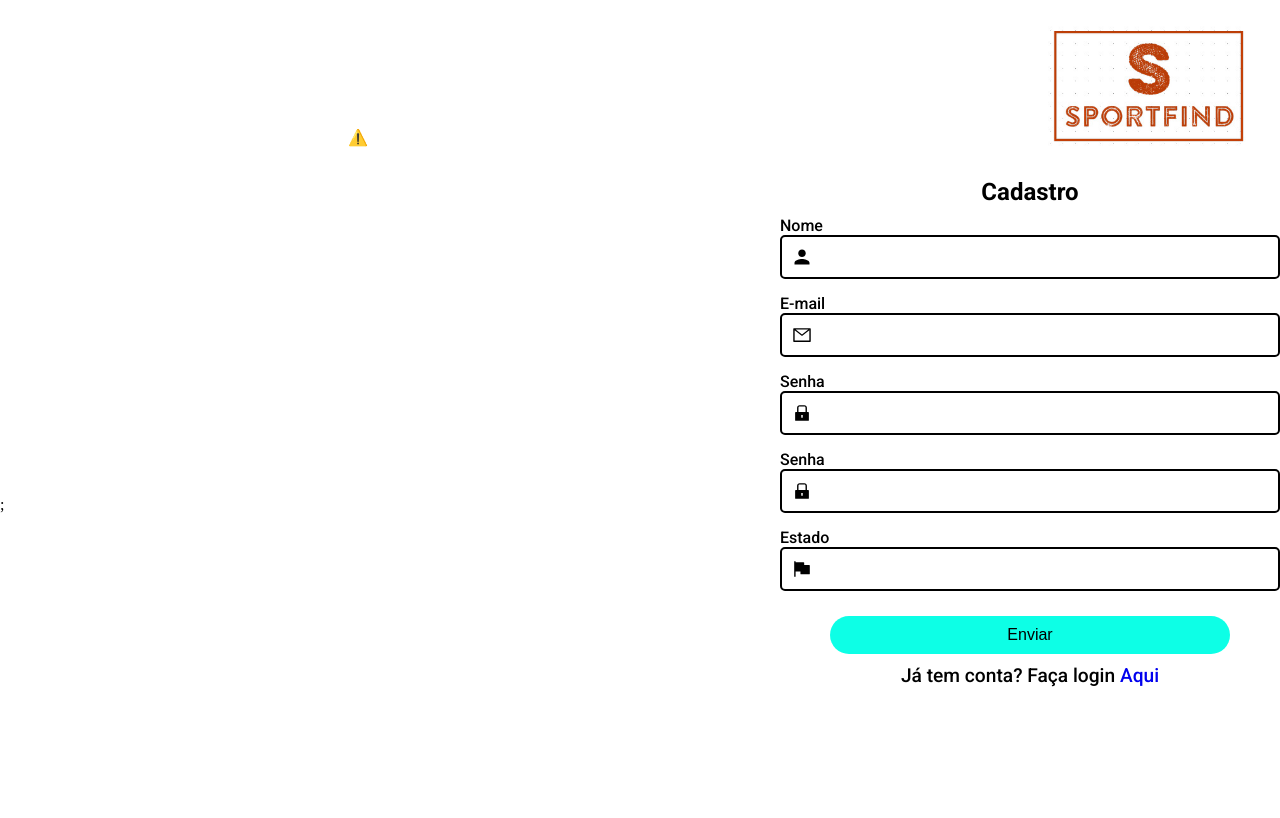
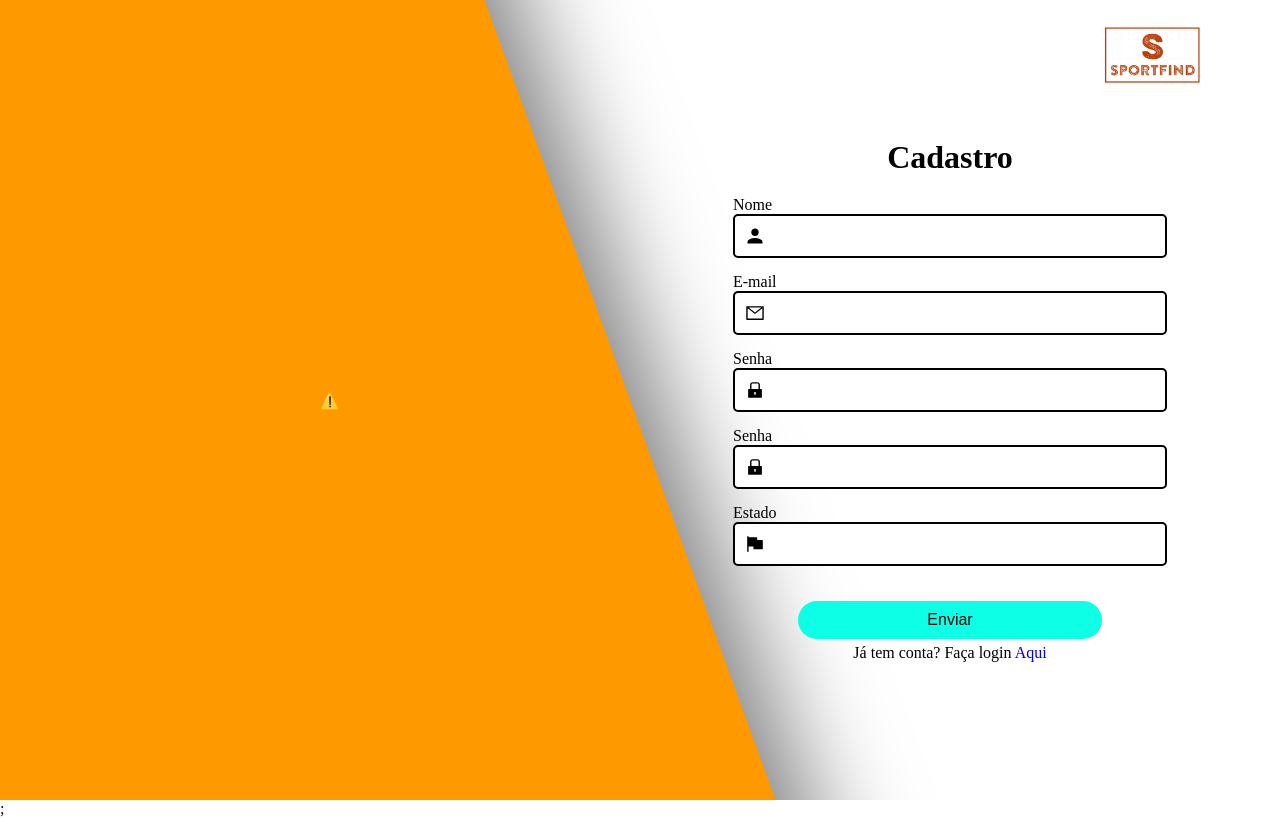
Before and after one commit to vilsonneto/sport-find, a React (Create React App) app: page /register in a window 1280 px wide. Built offline with nearby package versions, Linux system fonts and the light colour scheme; no server answers.

Commit message:
feat:adicionado background a figura

```diff
--- a/src/pages/Register/index.tsx
+++ b/src/pages/Register/index.tsx
@@ -1,5 +1,12 @@
 import { Player } from "@lottiefiles/react-lottie-player";
-import { Article, Header, SVG } from "../Register/styles";
+import {
+  Background,
+  Container,
+  Header,
+  Content,
+  ContainerForm,
+  ContainerImage,
+} from "../Register/styles";
 import logo from "../../assets/logo.jpeg";
 import { useAuth } from "../../providers/Auth";
 import Input from "../../components/Input";
@@ -57,20 +64,25 @@
     <>
       <Header>
         <Link to="/">
-          <img src={logo} alt="" />
+          <img src={logo} alt="image_logo" />
         </Link>
       </Header>
-      <Article>
-        <SVG>
+      <Container>
+        <Background />
+        <Content>
+          <ContainerImage>
             <Player
               src="https://assets2.lottiefiles.com/packages/lf20_dqzlxqtl.json"
               style={{ width: "400px", height: "400px" }}
               loop
               autoplay
             ></Player>
-        </SVG>
+          </ContainerImage>
+          <ContainerForm>
             <form onSubmit={handleSubmit(handleForm)}>
               <h1>Cadastro</h1>
+              <ul>
+                <li>
                   <Input
                     error={errors.username?.message}
                     name="username"
@@ -78,6 +90,8 @@
                     icon={IoMdPerson}
                     register={register}
                   />
+                </li>
+                <li>
                   <Input
                     error={errors.email?.message}
                     name="email"
@@ -85,6 +99,8 @@
                     icon={AiOutlineMail}
                     register={register}
                   />
+                </li>
+                <li>
                   <Input
                     error={errors.password?.message}
                     name="password"
@@ -93,6 +109,8 @@
                     icon={AiFillLock}
                     register={register}
                   />
+                </li>
+                <li>
                   <Input
                     error={errors.verifyPassword?.message}
                     name="verifyPassword"
@@ -101,6 +119,8 @@
                     icon={AiFillLock}
                     register={register}
                   />
+                </li>
+                <li>
                   <Input
                     error={errors.state?.message}
                     name="state"
@@ -108,14 +128,20 @@
                     icon={AiFillFlag}
                     register={register}
                   />
+                </li>
+                <li>
                   <Button type="submit" variantGreen={variantGreen}>
                     Enviar
                   </Button>
                   <span>
                     Já tem conta? Faça login <Link to="/login"> Aqui </Link>
                   </span>
+                </li>
+              </ul>
             </form>
-      </Article>
+          </ContainerForm>
+        </Content>
+      </Container>
     </>
   );
 };
--- a/src/pages/Register/styles.ts
+++ b/src/pages/Register/styles.ts
@@ -1,80 +1,112 @@
 import styled from "styled-components";
 
-export const Header = styled.header`
-  display: flex;
-  justify-content: center;
-  img {
-    width: 200px;
-  }
+export const Background = styled.div`
+  display: none;
 
-  @media (min-width: 1024px) {
-    max-width: 1280px;
+  @media only screen and (min-width: 1024px) {
+    display: block;
+
+    width: 100vw;
+    height: 300vh;
+
+    background-color: var(--orange);
+    box-shadow: 5px 0px 100px 25px rgba(0, 0, 0, 0.5);
+
+    transform: rotate(-20deg);
+
     position: absolute;
-    top: 0;
-    right: 0;
-    padding: 2%2rem;
+    top: -100%;
+    right: 54%;
+    z-index: -1;
   }
 `;
 
-export const Article = styled.article`
+export const Header = styled.header`
+  position: absolute;
+  top: 25px;
+  left: 50%;
+
+  z-index: 1;
+
+  transform: translateX(-50%);
+
+  img {
+    width: 100px;
+  }
+
+  @media only screen and (min-width: 1024px) {
+    left: 90%;
+    display: flex;
+    justify-self: flex-end;
+  }
+
+  @media only screen and (min-width: 1440px) {
+    max-width: 1280px;
+  }
+`;
+
+export const Container = styled.main`
+  height: 100vh;
+
+  padding: 0 20px;
+
   display: flex;
   justify-content: center;
+  align-items: center;
 
+  position: relative;
+  overflow: hidden;
+`;
+
+export const Content = styled.article`
+  max-width: 400px;
+  width: 100%;
+
+  text-align: center;
+
+  @media only screen and (min-width: 1024px) {
+    max-width: 1280px;
+
+    display: flex;
+    justify-content: space-around;
+    align-items: center;
+  }
+`;
+
+export const ContainerForm = styled.section`
   form {
-    display: flex;
-    flex-direction: column;
-    align-items: center;
-    font-family: "roboto";
-    width: 90vw;
+    h1 {
+      margin-bottom: 20px;
 
-    input {
-      width: 200px;
+      font-size: 2rem;
     }
 
-    button {
-      width: 80vw;
-      margin-top: 2%;
-    }
+    ul {
+      li:nth-child(6) {
+        display: flex;
+        flex-direction: column;
+        align-items: center;
 
-    h1 {
-      margin-top: 10%;
-      margin-bottom: 2%;
-    }
+        button {
+          width: 70%;
 
-    span {
-      margin-top: 10px;
-      font-size: 0.75rem;
-    }
-
-    @media (min-width: 1024px) {
-      margin-left: 5vw;
-      width: 500px;
-      height: 368px;
-      max-width: 1280px;
-
-      button {
-        width: 400px;
-      }
-
-      span {
-        font-size: 1.2rem;
+          margin: 20px 0 5px;
+        }
       }
     }
   }
 
-  @media (min-width: 1024px) {
-    justify-content: space-around;
-    margin: 0 auto;
-    margin-top: 10vw;
-    max-width: 1280px;
+  @media only screen and (min-width: 1024px) {
+    width: 35%;
   }
 `;
 
-export const SVG = styled.section`
+export const ContainerImage = styled.section`
   display: none;
-  @media (min-width: 1024px) {
-    max-width: 1280px;
-    margin: 0 auto;
+
+  @media only screen and (min-width: 1024px) {
     display: block;
+
+    width: 35%;
   }
 `;
--- a/src/styles/global.ts
+++ b/src/styles/global.ts
@@ -16,6 +16,7 @@
     padding: 0;
     outline: none;
     box-sizing: border-box;
+    list-style-type:none
   }
 
 
```
Lines whose indentation alone changed are shown as unchanged.
